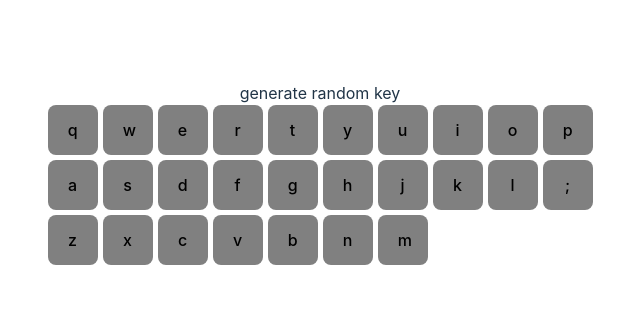
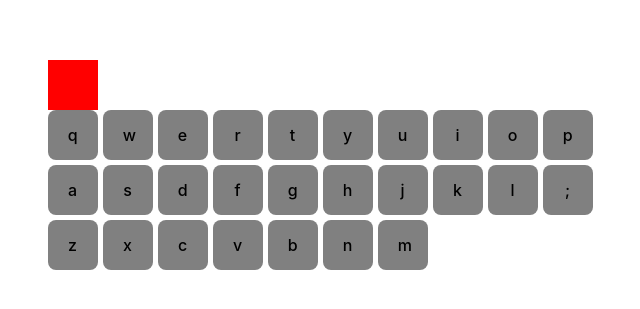
Before and after one commit to joeytomoyama/keyboardTwister, a React (Vite) app: page / in a window 1280 px wide. Shown: the part 227-536 px from the top of the page, without its empty margins (320-960 px from the left). Built offline with nearby package versions, Linux system fonts and the light colour scheme.

Commit message:
pressedKeys listed in player component. tweaked keyGenerator to avoid duplicates.

```diff
--- a/src/App.jsx
+++ b/src/App.jsx
@@ -1,20 +1,39 @@
-import React, { useState } from 'react'
+import React, { useState, useEffect } from 'react'
 import Keyboard from './components/Keyboard'
 import KeyGenerator from './components/KeyGenerator'
+import Player from './components/Player'
 import './App.css'
 
 export default function App() {
-  const [count, setCount] = useState(0)
+  const [keys, setKeys] = useState(['q', 'w', 'e', 'r', 't', 'y', 'u', 'i', 'o', 'p',
+  'a', 's', 'd', 'f', 'g', 'h', 'j', 'k', 'l', ';',
+  'z', 'x', 'c', 'v', 'b', 'n', 'm'])
 
-  const keys = ['q', 'w', 'e', 'r', 't', 'y', 'u', 'i', 'o', 'p',
-                'a', 's', 'd', 'f', 'g', 'h', 'j', 'k', 'l', ';',
-                'z', 'x', 'c', 'v', 'b', 'n', 'm'
-  ]
+  const [pressedKeys, setPressedKeys] = useState([])
+  const [toBePressedKeys, setToBePressedKeys] = useState([])
+
+  useEffect(() => {
+      const handleKeyDown = e => {
+          if (!pressedKeys.includes(e.key)) setPressedKeys(pressedKeys => [...pressedKeys, e.key])
+      }
+      const handleKeyUp = e => {
+          setPressedKeys(pressedKeys => pressedKeys.filter(key => key !== e.key))
+      }
+
+      window.addEventListener('keydown', handleKeyDown)
+      window.addEventListener('keyup', handleKeyUp)
+
+      return () => {
+          window.removeEventListener('keydown', handleKeyDown)
+          window.removeEventListener('keyup', handleKeyUp)
+      }
+  }, [pressedKeys])
 
   return (
     <div className="App">
-      <KeyGenerator keys={keys} />
-      <Keyboard keys={keys} />
+      <KeyGenerator keys={keys} pressedKeys={pressedKeys} toBePressedKeys={toBePressedKeys} setToBePressedKeys={setToBePressedKeys} />
+      <Keyboard keys={keys} pressedKeys={pressedKeys} />
+      <Player amount={keys} pressedKeys={pressedKeys} toBePressedKeys={toBePressedKeys} />
     </div>
   )
 }
--- a/src/components/KeyGenerator.jsx
+++ b/src/components/KeyGenerator.jsx
@@ -1,15 +1,23 @@
 import { useState } from 'react'
 
-export default function KeyGenerator({keys}) {
-    const [randomKey, setRandomKey] = useState('generate random key')
+export default function KeyGenerator({keys, pressedKeys, toBePressedKeys, setToBePressedKeys}) {
+    const [keysLeft, setKeysLeft] = useState(keys)
     const generate = () => {
-        const randomIndex = Math.floor(Math.random() * keys.length)
-        return randomIndex
+        const randomIndex = Math.floor(Math.random() * keysLeft.length)
+        const toReturn = keysLeft[randomIndex]
+        console.log(keysLeft)
+        setKeysLeft(keysLeft => keysLeft.filter(k => k !== keysLeft[randomIndex]))
+        console.log(keysLeft)
+        return toReturn
     }
 
     return (
-        <div onClick={() => setRandomKey(keys[generate()])}>
-            {randomKey}
+        <div style={{
+            width: '50px',
+            height: '50px',
+            backgroundColor: 'red',
+        }} onClick={() => setToBePressedKeys(toBePressedKeys => [...toBePressedKeys, generate()], )}>
+            {toBePressedKeys[toBePressedKeys.length - 1]}
         </div>
     )
 }
--- a/src/components/Keyboard.jsx
+++ b/src/components/Keyboard.jsx
@@ -2,29 +2,13 @@ import { useState, useEffect } from 'react'
 import Key from './Key'
 import './Keyboard.css'
 
-export default function Keyboard({keys}) {
-    const [pressedKeys, setPressedKeys] = useState([])
-
+export default function Keyboard({pressedKeys, keys}) {
     const makeKeys = () => {
-        return keys.map(key => <button className={pressedKeys.includes(key) ? 'key-pressed' : 'key'} onClick={() => console.log(pressedKeys)}>{key}</button>)
+        return keys.map(key => <button className={pressedKeys.includes(key) ? 'key-pressed' : 'key'}
+        onClick={() => console.log(pressedKeys)} key={key}>
+            {key}
+            </button>)
     }
-
-    useEffect(() => {
-        const handleKeyDown = e => {
-            if (!pressedKeys.includes(e.key)) setPressedKeys(pressedKeys => [...pressedKeys, e.key])
-        }
-        const handleKeyUp = e => {
-            setPressedKeys(pressedKeys => pressedKeys.filter(key => key !== e.key))
-        }
-
-        window.addEventListener('keydown', handleKeyDown)
-        window.addEventListener('keyup', handleKeyUp)
-
-        return () => {
-            window.removeEventListener('keydown', handleKeyDown)
-            window.removeEventListener('keyup', handleKeyUp)
-        }
-    }, [pressedKeys])
 
     return (
         <div className='keyboard'>
--- /dev/null
+++ b/src/components/Player.jsx
@@ -0,0 +1,11 @@
+export default function Player({keys, pressedKeys, toBePressedKeys}) {
+    // const pressedKeysFormatted = pressedKeys.map(key => <li key={key}>{key}</li>)
+    // const toBePressedKeysFormatted = toBePressedKeys.map(key => <li key={key}>{key}</li>)
+
+    return (
+        <>
+            <ul>{pressedKeys}</ul>
+            <ul>{toBePressedKeys}</ul>
+        </>
+    )
+}
```
